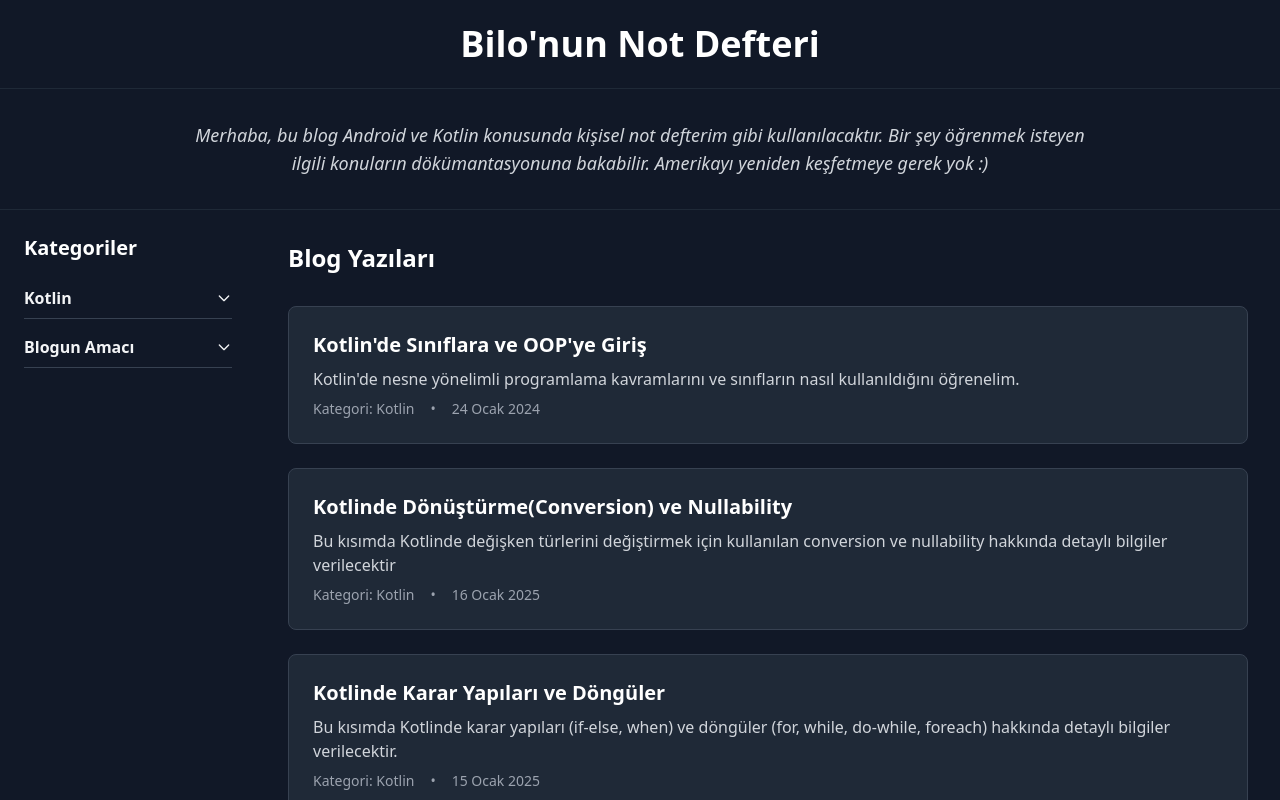
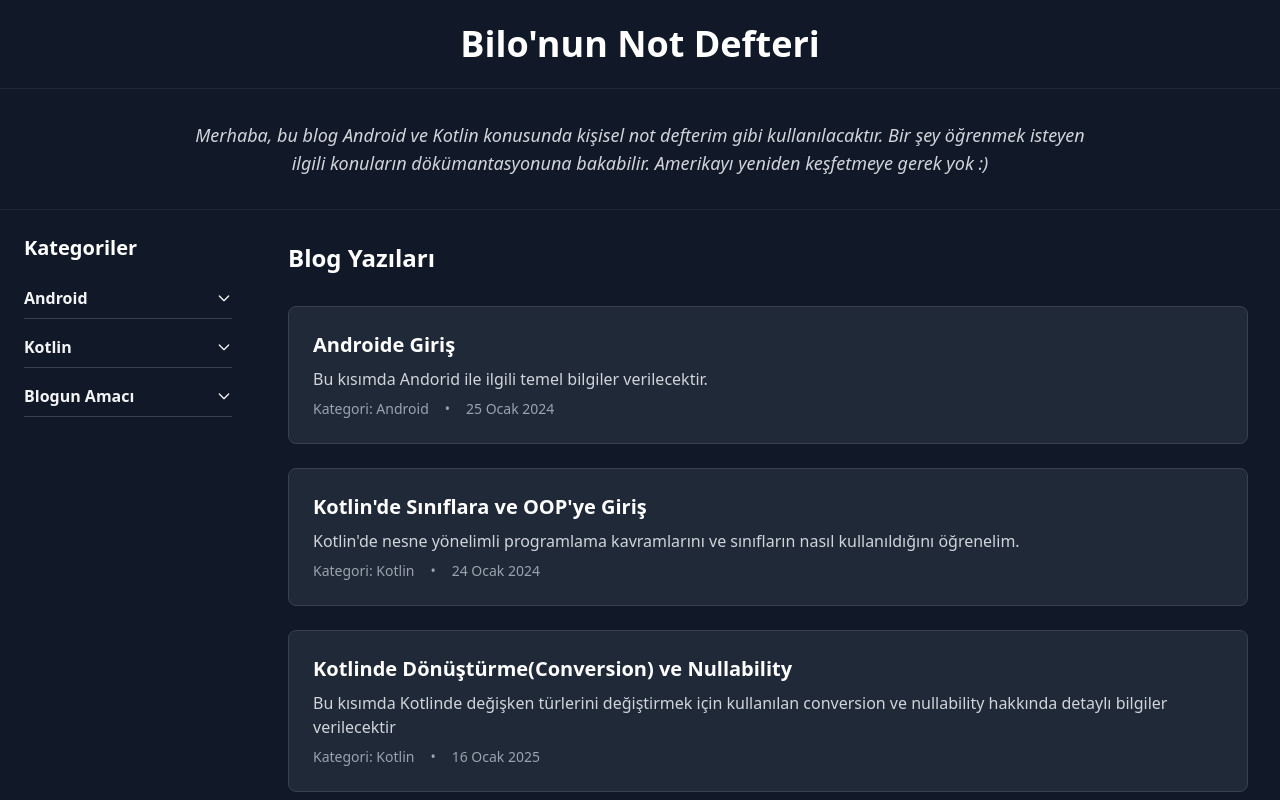
Before and after one commit to B1L0CAN/blog, a Next.js app: page / in a window 1280 px wide. Shown: the top 800 px of the page. Built offline with nearby package versions, Linux system fonts and the light colour scheme.

Commit message:
Android giriş yazısı eklendi

```diff
--- a/src/data/posts.ts
+++ b/src/data/posts.ts
@@ -9,6 +9,11 @@ const createPost = (post: Omit<Post, 'slug'>): Post => ({
 });
 
 const POST_CONTENTS = {
+  android: `
+# Androide Giriş
+
+Bu kısımda Andorid ile ilgili temel bilgiler verilecektir.
+  `,
   oop: `
 # Kotlin'de Sınıflar ve OOP'ye Giriş
 
@@ -493,8 +498,15 @@ var camelCase = "Camel Case yazım örneği"
   `
 };
 
-// Blog yazılarını oluşturalım
 export const posts: Post[] = [
+  createPost({
+    id: 6,
+    title: "Androide Giriş",
+    content: POST_CONTENTS.android,
+    date: "2024-01-25",
+    summary: "Bu kısımda Andorid ile ilgili temel bilgiler verilecektir.",
+    category: "Android"
+  }),
   createPost({
     id: 5,
     title: "Kotlin'de Sınıflara ve OOP'ye Giriş",
```
